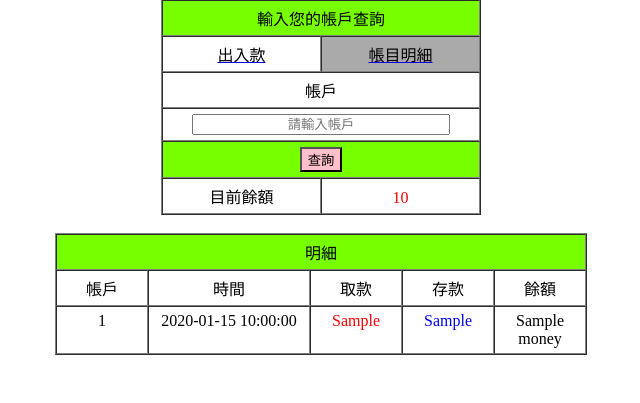
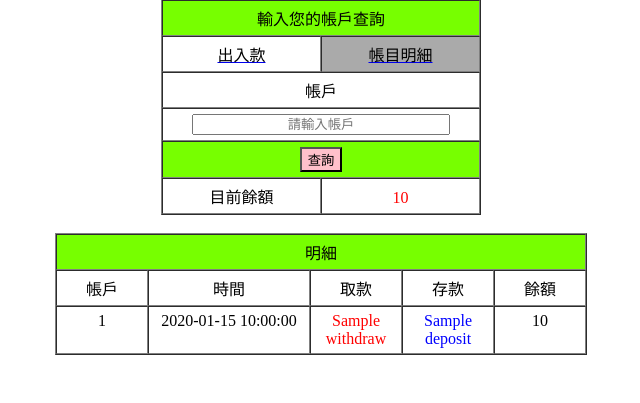
Before and after one commit to q299887197/bank, a PHP site: template views/Record.php in a window 1280 px wide. Shown: the part 90-493 px from the top of the page, without its empty margins (319-959 px from the left). Run offline with PHP 8.4, Linux system fonts and the light colour scheme; the template is opened without the code that fills it: most values are stand-ins (such as "Sample title", 1, 10 or a date in 2020).

Commit message:
SQL名稱改變

```diff
--- a/views/Record.php
+++ b/views/Record.php
@@ -16,7 +16,6 @@
           <tr>
             <td width="80" align="center" valign="baseline" bgcolor="#FFFFFF"><a href="<?= $root ?>/Bank/Transaction"><font color="#000000">出入款</font></a></td>
             <td width="80" align="center" valign="baseline" bgcolor="#AAAAAA"><a href="<?= $root ?>/Bank/Record"><font color="#000000">帳目明細</font></a></td>
-            <!--<td width="80" align="center" valign="baseline" bgcolor="#AAAAAA"><a href="<?= $root ?>/Bank/Record"><font color="#000000">帳目明細</font></a></td>-->
           </tr>
           <tr>
             <td colspan="2" width="80" align="center" valign="baseline" bgcolor="#FFFFFF"><font color="#000000">帳戶</font></td>
@@ -61,11 +60,11 @@
       if($data['record']){
           foreach($data['record'] as $row) {  ?>
             <tr>
-              <td width="80" align="center" valign="baseline" bgcolor="#FFFFFF"><font color="#000000"><?= $row['NameID'] ?></font></td>
-              <td width="80" align="center" valign="baseline" bgcolor="#FFFFFF"><font color="#000000"><?= $row['Date'] ?></font></td>
-              <td width="80" align="center" valign="baseline" bgcolor="#FFFFFF"><font color="red"><?= $row['MoneyOUT'] ?></font></td>
-              <td width="80" align="center" valign="baseline" bgcolor="#FFFFFF"><font color="blue"><?= $row['MoneyIN'] ?></font></td>
-              <td width="80" align="center" valign="baseline" bgcolor="#FFFFFF"><font color="#000000"><?= $row['Money'] ?></font></td>
+              <td width="80" align="center" valign="baseline" bgcolor="#FFFFFF"><font color="#000000"><?= $row['userId'] ?></font></td>
+              <td width="80" align="center" valign="baseline" bgcolor="#FFFFFF"><font color="#000000"><?= $row['date'] ?></font></td>
+              <td width="80" align="center" valign="baseline" bgcolor="#FFFFFF"><font color="red"><?= $row['withdraw'] ?></font></td>
+              <td width="80" align="center" valign="baseline" bgcolor="#FFFFFF"><font color="blue"><?= $row['deposit'] ?></font></td>
+              <td width="80" align="center" valign="baseline" bgcolor="#FFFFFF"><font color="#000000"><?= $row['balance'] ?></font></td>
             </tr>
       <?php
 
```
Also changed, not shown: models/BankMoney.php (+12 -12 lines), models/MoneyRecord.php (+5 -5 lines).
